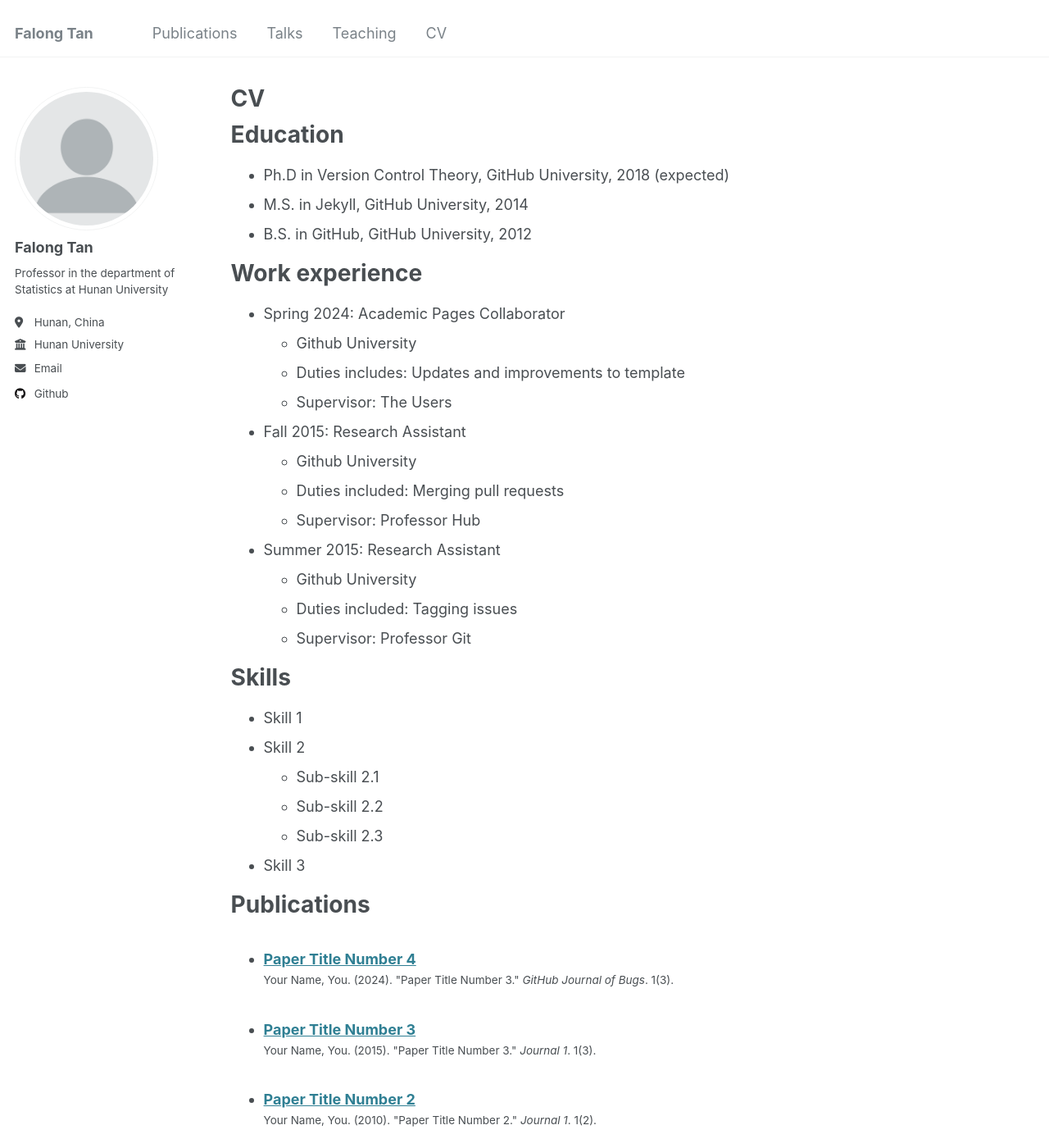
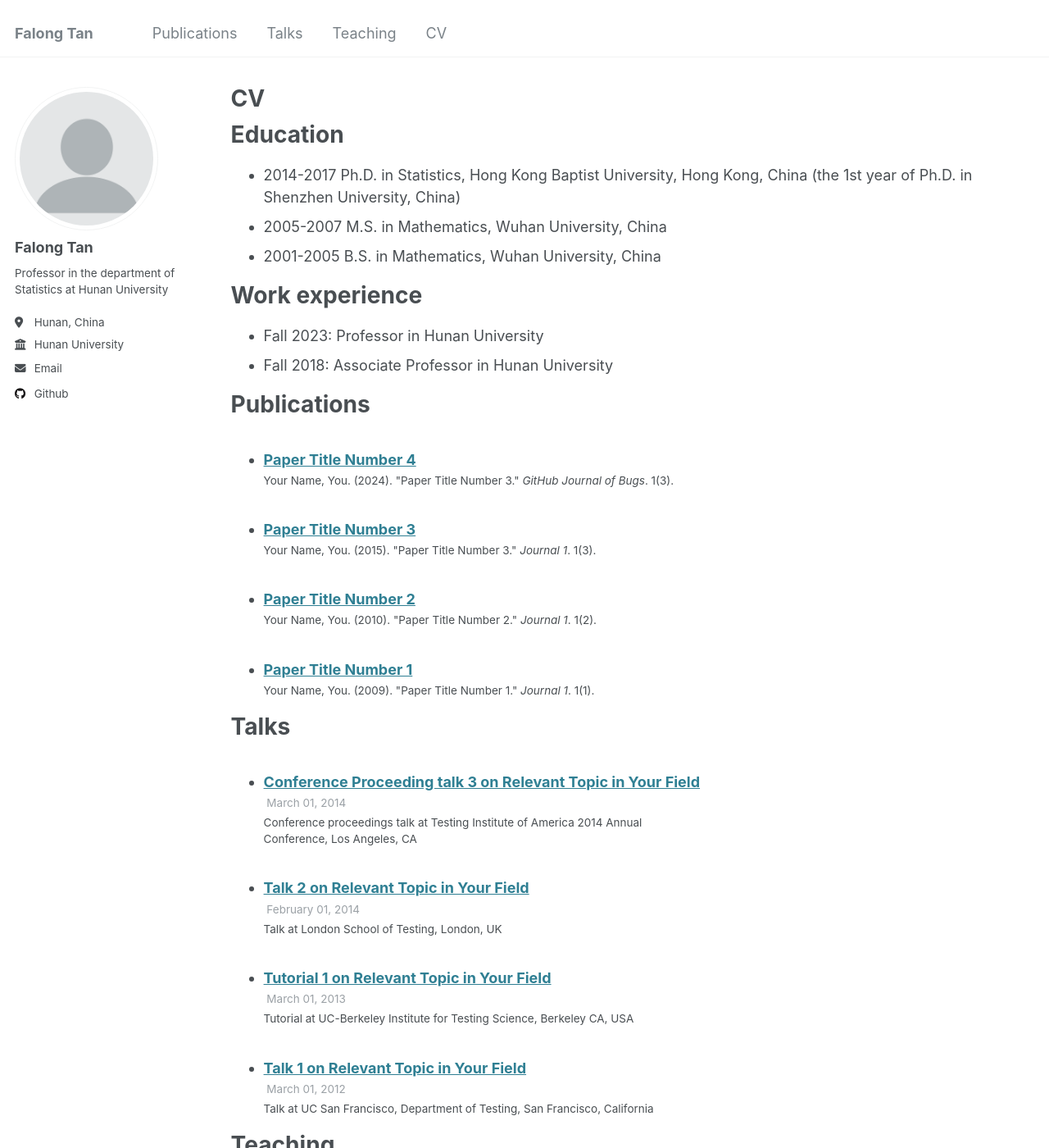
Before and after one commit to CodingMyLife/CodingMyLife.github.io, a Jekyll site: the page built from _pages/cv.md, in a window 1280 px wide and 1400 px high. Shown: the whole window at 82% size. Built offline with Jekyll 4.4.1, drawn with Linux system fonts in a browser that asks for light colours.

Commit message:
Update cv.md

```diff
--- a/_pages/cv.md
+++ b/_pages/cv.md
@@ -11,35 +11,17 @@ redirect_from:
 
 Education
 ======
-* Ph.D in Version Control Theory, GitHub University, 2018 (expected)
-* M.S. in Jekyll, GitHub University, 2014
-* B.S. in GitHub, GitHub University, 2012
+* 2014-2017 Ph.D. in Statistics, Hong Kong Baptist University, Hong Kong, China (the 1st year of Ph.D. in Shenzhen University, China)
+* 2005-2007 M.S. in Mathematics, Wuhan University, China
+* 2001-2005 B.S. in Mathematics, Wuhan University, China
+
+
 
 Work experience
 ======
-* Spring 2024: Academic Pages Collaborator
-  * Github University
-  * Duties includes: Updates and improvements to template
-  * Supervisor: The Users
+* Fall 2023:  Professor in Hunan University
+* Fall 2018:  Associate Professor in Hunan University
 
-* Fall 2015: Research Assistant
-  * Github University
-  * Duties included: Merging pull requests
-  * Supervisor: Professor Hub
-
-* Summer 2015: Research Assistant
-  * Github University
-  * Duties included: Tagging issues
-  * Supervisor: Professor Git
-
-Skills
-======
-* Skill 1
-* Skill 2
-  * Sub-skill 2.1
-  * Sub-skill 2.2
-  * Sub-skill 2.3
-* Skill 3
 
 Publications
 ======
```
